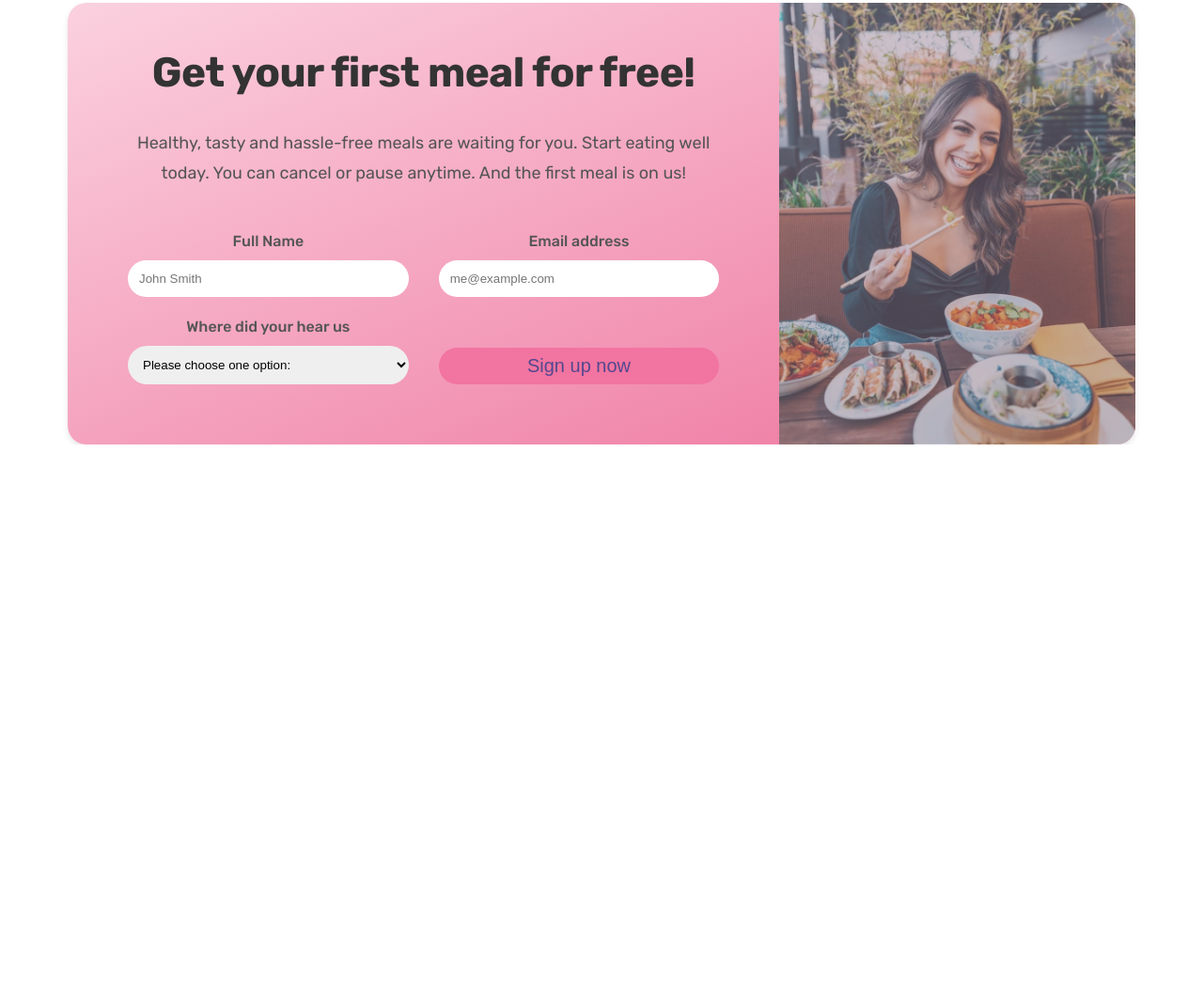
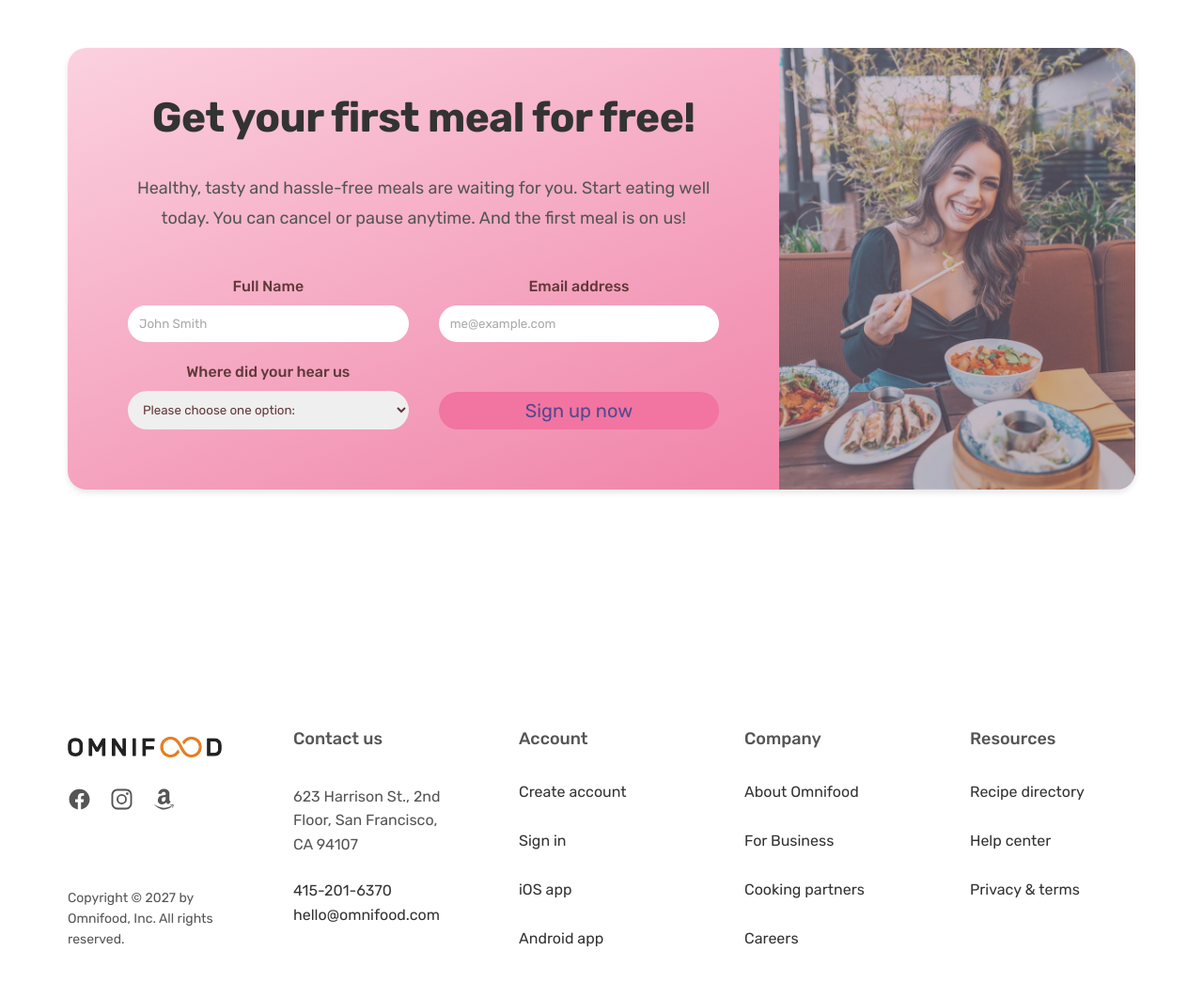
Before and after one commit to jerry75916/CSS, a plain HTML site: page Practice/Desktop/index.html in a window 1280 px wide. Shown: the part 6229-7274 px from the top of the page at 94% size. Before the commit the page ends 6702 px from the top, so only its background shows below. Drawn offline with nearby package versions, Linux system fonts and the light colour scheme; a web font is replaced by a local one.

Commit message:
update new features

```diff
--- a/Practice/Desktop/css/general.css
+++ b/Practice/Desktop/css/general.css
@@ -78,7 +78,9 @@ body {
 .grid-col-4 {
   grid-template-columns: repeat(4, 1fr);
 }
-
+.grid-col-5 {
+  grid-template-columns: repeat(5, 1fr);
+}
 /* 為什麼會加這一行是因為在grid中的grid會讓
 底部變長，所以先讓所有grid加入，再將最後一個
 grid刪除，就可以用not 的語法。 */
@@ -618,6 +620,9 @@ blockquote {
   line-height: 1.8;
   font-size: 1.8rem;
 }
+.section-cta {
+  padding: 4.8rem 0 12.8rem;
+}
 .cta {
   display: grid;
   grid-template-columns: 2fr 1fr;
@@ -637,6 +642,7 @@ blockquote {
   align-items: center;
   column-gap: 3.2rem;
   row-gap: 2.4rem;
+  color: rgb(97, 57, 57);
 }
 
 .cta-form input,
@@ -645,8 +651,12 @@ blockquote {
   padding: 1.2rem;
   border-radius: 5rem;
   border: 0;
+  color: inherit;
+  font-family: inherit;
 }
-
+.cta-form input::placeholder {
+  color: #aaa;
+}
 .cta-text-box {
   padding: 4.8rem 6.4rem 6.4rem 6.4rem;
 }
@@ -687,8 +697,85 @@ blockquote {
   font-size: 2rem;
   border-radius: 10rem;
   color: #53488f;
+  cursor: pointer;
+  font-family: inherit;
 }
 
 .cta-signUP:hover {
   color: #f7f7f7;
 }
+
+.cta-form *:focus {
+  /* outline: none;
+  outline: 1px dotted; */
+  outline: none;
+  box-shadow: 0 0 1.2rem rgba(236, 76, 215, 0.945);
+}
+.section-footer {
+  margin: 12.8rem 0;
+}
+
+.grid-footer {
+  column-gap: 6.4rem;
+}
+.footer-logo {
+  height: 2.2rem;
+  margin-bottom: 3rem;
+}
+.fotter-icon {
+  width: 2.5rem;
+  height: 2.5rem;
+}
+.footer-icons {
+  display: flex;
+  justify-content: start;
+  gap: 2rem;
+  margin-bottom: 8rem;
+}
+.copyright-text {
+  font-size: 1.4rem;
+  line-height: 1.6;
+}
+.nav-col {
+  align-self: flex-start;
+  font-size: 1.6rem;
+}
+.footer-header {
+  font-size: 1.8rem;
+  font-weight: 500;
+  margin: 0 0 4rem 0;
+}
+
+.footer-address {
+  display: inline-block;
+  margin-bottom: 2.4rem;
+}
+.address {
+  line-height: 1.6;
+}
+
+.footer-link:link,
+.footer-link:visited {
+  text-decoration: none;
+  margin: 0 0 1.2rem 0;
+  font-size: 1.6rem;
+  font-weight: 300;
+  color: #333;
+  transition: all 0.4s;
+}
+.footer-links {
+  display: flex;
+  flex-direction: column;
+  gap: 2.4rem;
+}
+
+.footer-link:active,
+.footer-link:hover {
+  cursor: pointer;
+  color: rgb(221, 114, 212);
+}
+.footer-click-links a:link,
+.footer-click-links a:visited {
+  text-decoration: none;
+  color: #555;
+}
--- a/Practice/Desktop/index.html
+++ b/Practice/Desktop/index.html
@@ -494,10 +494,9 @@
         </div>
       </div>
     </section>
-    <section>
+    <section class="section-cta">
       <div class="container">
       <div class="cta">
-
         <div class="cta-text-box">
           <h2 class="heading-secondary">Get your first meal for free!</h2>
           <p>Healthy, tasty and hassle-free meals are waiting for you. Start eating well today. You can cancel or pause anytime. And the first meal is on us!</p>
@@ -537,6 +536,57 @@
       </div>
     </section>
   </main>
+  <footer class="section-footer">
+    <div class="container grid grid-col-5 grid-footer">
+     <div class="footer-click-links">
+      <a href="#">
+        <img src="img/omnifood-logo.png" class="footer-logo"/>
+      </a>
+       <div class="footer-icons">
+        <a href="#"><ion-icon name="logo-facebook" class="fotter-icon"></ion-icon></a>
+        <a href="#"><ion-icon name="logo-instagram"class="fotter-icon"></ion-icon></ion-icon></a>
+        <a href="#"> <ion-icon name="logo-amazon"   class="fotter-icon"></ion-icon></a>
+       </div>
+       <p class="copyright-text">Copyright © 2027 by Omnifood, Inc. All rights reserved.</p>
+     </div>
+     <div class="nav-col">
 
+       <h3 class="footer-header">Contact us</h3>
+       <div class="address">
+         <p class="footer-address">623 Harrison St., 2nd Floor, San Francisco, CA 94107</p>
+         <p>
+           <a class="footer-link" href="tel:415-201-6370">415-201-6370</a><br>
+           <a class="footer-link" href="mailto:hello@omnifood.com">hello@omnifood.com</a>
+          </div>
+      </p>
+     </div>
+     <div class="nav-col">
+      <h3 class="footer-header">Account</h3>
+      <div class="footer-links">
+        <a class="footer-link" href="#">Create account</a>
+        <a class="footer-link" href="#">Sign in</a>
+        <a class="footer-link" href="#">iOS app</a>
+        <a class="footer-link" href="#">Android app</a>
+      </div>
+     </div>
+     <div class="nav-col">
+      <h3 class="footer-header">Company</h3>
+      <div class="footer-links">
+        <a class="footer-link" href="#">About Omnifood</a>
+        <a class="footer-link" href="#">For Business</a>
+        <a class="footer-link" href="#">Cooking partners</a>
+        <a class="footer-link" href="#">Careers</a>
+      </div>
+     </div>
+     <div class="nav-col">
+      <h3 class="footer-header">Resources</h3>
+      <div class="footer-links">
+        <a class="footer-link" href="#">Recipe directory</a>
+        <a class="footer-link" href="#">Help center</a>
+        <a class="footer-link" href="#">Privacy & terms</a>
+      </div>
+     </div>
+    </div>
+  </footer>
   </body>
 </html>
```
